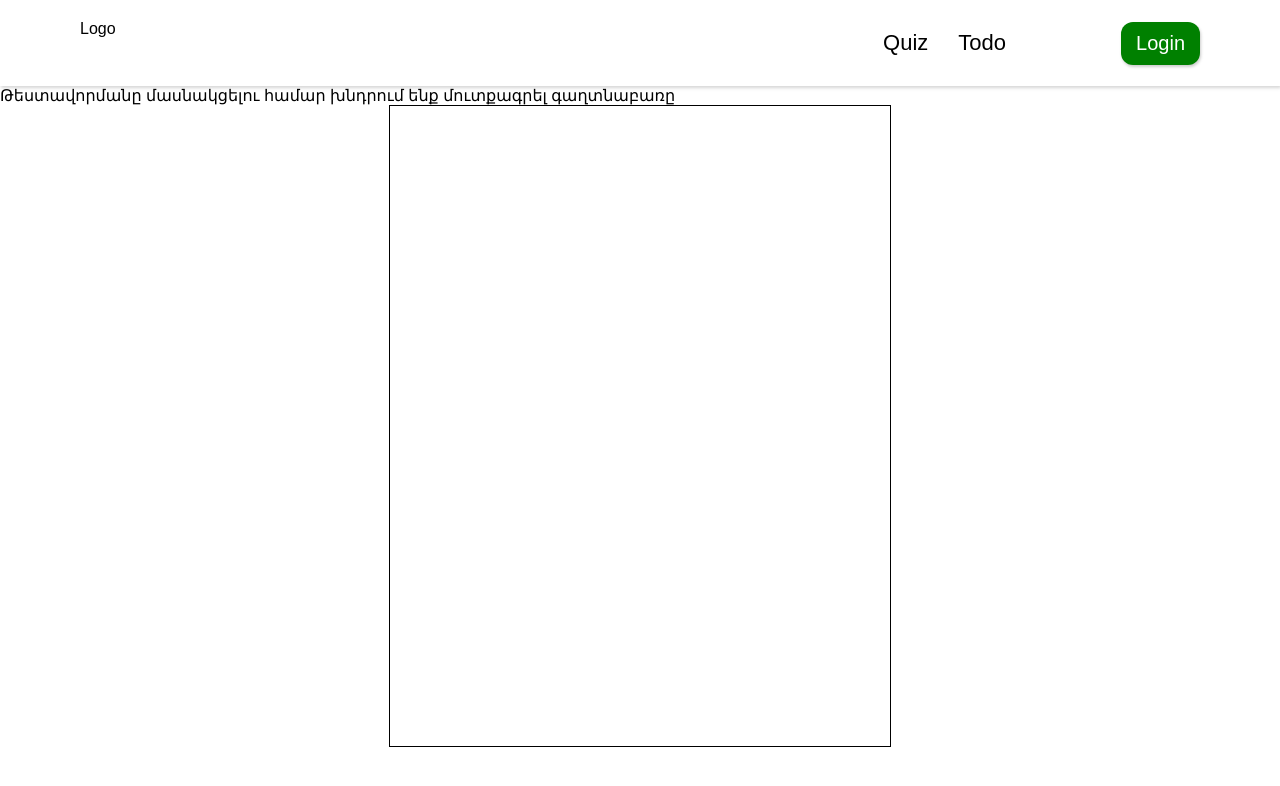
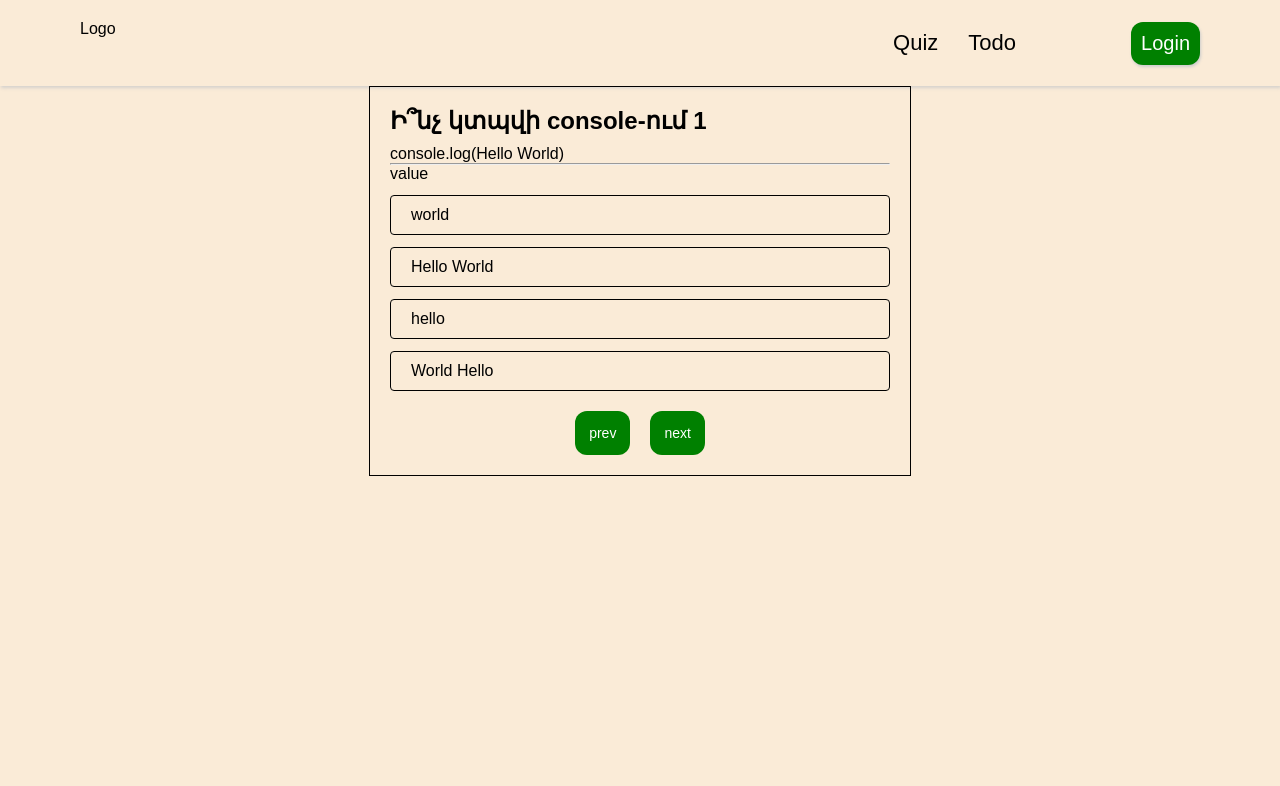
Before and after one commit to Grigorname/quiz-area, a plain HTML site: page index.html in a window 1280 px wide. Drawn offline with Linux system fonts and the light colour scheme.

Commit message:
homeworks-project

```diff
--- a/index.html
+++ b/index.html
@@ -23,16 +23,31 @@
     </header>
 
     <main>
-        <section class="home_contaioner">
+        <section class="home_contaioner" id = "quizSection">
             <p id="warning" class="warning_text">
             </p>
         </section>
-
-        <div class="quiz_container">
+     <section class="quiz_container">
+       <div>
+         <h2 id = "quiz_title"></h2>
+        <p id="helpers"></p>
+        <hr>
+        <div id="ulContainer">
 
         </div>
+        <ul id="quiz_options">
+
+        </ul>
+        <div class="button_container">
+            <button id="prev">
+                prev
+            </button>
+            <button id="next">next</button>
+
+        </div>
+       </div>
+     </section>
     </main>
-
 
     <script src="./script/index.js" type="module">
 
--- a/script/db.js
+++ b/script/db.js
@@ -1,6 +1,6 @@
-const questions = [
+export const questions = [
     {
-        quizTitle: 'Ի՞նչ կտպվի console-ում',
+        quizTitle: 'Ի՞նչ կտպվի console-ում 1',
         quiz: 'console.log(Hello World)',
         options: [
             'world',
@@ -10,33 +10,27 @@ const questions = [
         ],
         correctOption: 1
     },
-    {
-        quizTitle: 'Ի՞նչ կտպվի console-ում',
+     {
+        quizTitle: 'Ի՞նչ կտպվի console-ում 2',
         quiz: 'console.log(Hello World)',
         options: [
-            'world',
-            'Hello World',
+            'world 2 quiz',
+            'Hello World 2 quiz',
             'hello',
             'World Hello'
         ],
         correctOption: 1
-    },
-    {
-        quizTitle: 'Ի՞նչ կտպվի console-ում',
+    },   {
+        quizTitle: 'Ի՞նչ կտպվի console-ում 3',
         quiz: 'console.log(Hello World)',
         options: [
-            'world',
-            'Hello World',
+            'world 3 quiz',
+            'Hello World 3 quiz',
             'hello',
             'World Hello'
         ],
         correctOption: 1
-    },
+    }
+
+
 ]
-
-const question = 1;
-const selectedOption = 3 // World Hello
-let potin = 0;
-if (selectedOption === questions[question].correctOption) {
-    potin++
-}
--- a/script/helpers.js
+++ b/script/helpers.js
@@ -0,0 +1,11 @@
+ export const valueSetter = (selector,value) => {
+ document.querySelector(selector).innerHTML = value;
+}
+
+
+export const tagCreator = (tagName,parent,value,index = '') => {
+   const tag = document.createElement(tagName);
+   tag.dataset.option = index;
+   parent.appendChild(tag);
+   tag.innerHTML=value;
+}
--- a/script/index.js
+++ b/script/index.js
@@ -1,5 +1,6 @@
 import { defaultLanguage, translates } from './constnats.js';
-
+import {valueSetter,tagCreator } from './helpers.js';
+import { questions } from './db.js';
 const speed = 50;
 let i = 0;
 
@@ -11,32 +12,65 @@ const typeWriter = () => {
         warningContainer.innerHTML+=  warningText[i];
         i++;
         setTimeout(typeWriter, speed);
+    } else {
+        warningContainer.style.display = 'none'
+        document.getElementById('quizSection').style.transform = 'translate(0,50px)';
     }
 
 };
 
 typeWriter();
 
+// quiz code area
+
+// function nextStep() {
+
+// }
+
+const quizGenerator = (quizList) => {
+ let quizStep = 0;
+
+ const quizCount = quizList.length;
+ let correctAnswer = 0;
+ let percent = 0;
+ const ulContainer = document.getElementById('quiz_options');
+ const nextStep = () => {
+    tagCreator('ul',document.getElementById('ulContainer'), 'value')
+     const questions= quizList[quizStep];
+     quizStep++
+     console.log(questions);
+
+    console.log(quizStep);
+     valueSetter('#quiz_title',questions.quizTitle);
+    valueSetter('#helpers', questions.quiz);
+    ulContainer.innerHTML = '';
+    questions.options.forEach ((quiz,index) => {
+        tagCreator('li',ulContainer ,quiz,index)
+    });
+    ulContainer.addEventListener('click', (e) => {
+
+  if (e.target.tagName === 'LI') {
+      if (e.target.dataset.options == questions. correctOption) {
+     correctAnswer++
+      }
+    if(quizCount > quizStep) {
+
+        nextStep();
+
+    }
 
 
 
 
+  }
+})
 
+ }
+ return nextStep;
+}
 
+const quizConfing = quizGenerator(questions)
 
-// 65 =A
-//
-// 122 / z
-// console.log('a' === 'A');
+quizConfing()
 
-
-// let i = 0;
-// let typeWriter = () =>{
-//     if(i < warrningText.length){
-//       document.getElementById('warning').innerHTML +=warrningText.charAt(i);
-//       i++
-//     }
-
-//     setTimeout(setTimeout(typeWriter, 110))
-// }
-// setTimeout(typeWriter,500)
+console.log();
--- a/styles/index.css
+++ b/styles/index.css
@@ -51,11 +51,63 @@ a {
     box-shadow: 1px 2px 3px #ccc;
     font-size: 20px;
     margin-left: 100px;
+    padding: 10px;
 }
 
 .quiz_container {
     width: 500px;
-    height: 80vh;
+    transition-duration: 0.5s;
+    padding: 20px;
     border: 1px solid black;
+    transform: translate(0, 0);
     margin: auto;
 }
+.quiz_container  ul {
+
+
+}
+.quiz_container  ul>li {
+    padding: 10px 20px;
+    border: 1px solid black;
+    margin-top: 12px;
+    border-radius: 4px;
+    cursor: pointer;
+    text-decoration: 0.3s;
+}
+.quiz_container  ul>li:hover {
+    box-shadow: 1px 2px 3px #ccc;
+}
+.error_answer {
+border-color: red;
+}
+.correct_answer {
+border-color: green;
+}
+
+#warning {
+      text-align: center;
+      margin-bottom: 20px;
+      margin-top: 20px;
+}
+body {
+    background-color: antiquewhite;
+}
+#helpers {
+    margin-top: 10px;
+}
+.warning-text {
+    width: 500px;
+    transform: translate(0,100px);
+    font-size: 30px;
+}
+.button_container {display: flex; justify-content: center;margin-top: 20px; gap: 20px;}
+
+.button_container >button {
+    padding: 14px;
+    border-radius: 12px;
+    border: none;
+    font-size: 14px;
+    cursor: pointer;
+    background-color: green;
+    color: white;
+}
```
